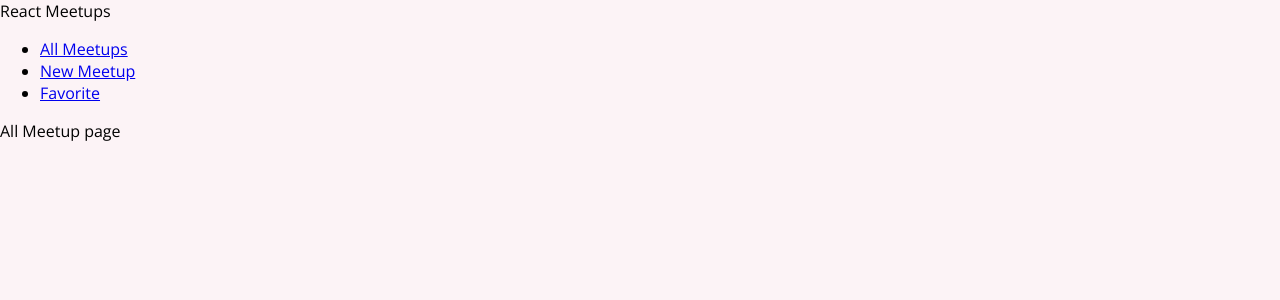
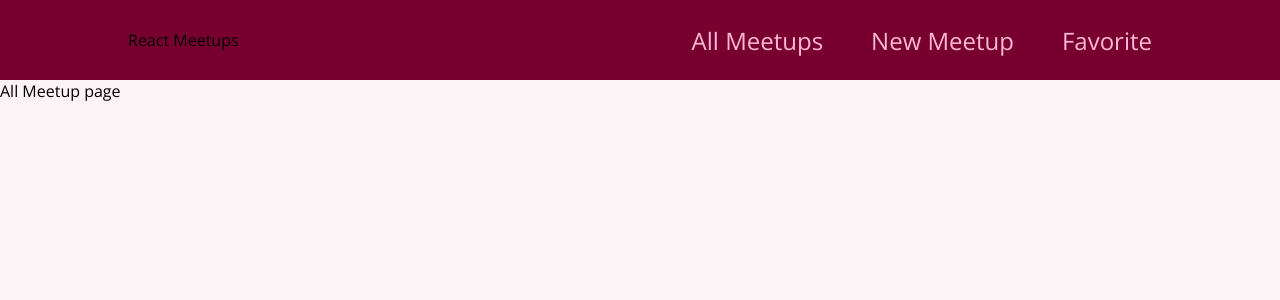
Before and after one commit to markiplagat/meet-up, a React (Create React App) app: page / in a window 1280 px wide. Shown: the top 300 px of the page. Built offline with nearby package versions, Linux system fonts and the light colour scheme.

Commit message:
Styling Navbar

```diff
--- a/src/components/MainNavigation.js
+++ b/src/components/MainNavigation.js
@@ -1,8 +1,9 @@
 import { Link } from 'react-router-dom';
+import classes from './MainNavigation.module.css';
 
 function MainNavigation() {
     return (
-        <header>
+        <header className={classes.header}>
             <div>
                 React Meetups
             </div>
--- /dev/null
+++ b/src/components/MainNavigation.module.css
@@ -0,0 +1,46 @@
+.header {
+    width: 100%;
+    height: 5rem;
+    display: flex;
+    align-items: center;
+    justify-content: space-between;
+    background-color: #77002e;
+    padding: 0 10%;
+}
+.logo {
+    font-size: 2rem;
+    color: white;
+    font-weight: bold;
+}
+
+.header ul {
+    list-style: none;
+    margin: 0;
+    padding: 0;
+    display: flex;
+    align-items: baseline;
+}
+
+.header li {
+    margin-left: 3rem;
+}
+
+.header a {
+    text-decoration: none;
+    font-size: 1.5rem;
+    color: #fcb8d2;
+}
+
+.header a:hover,
+.header a:active,
+.header a.active {
+    color: white;
+}
+
+.badge {
+    background-color: #cc2062;
+    color: white;
+    border-radius: 12px;
+    padding: 0 1rem;
+    margin-left: 0.5rem;
+}
```
